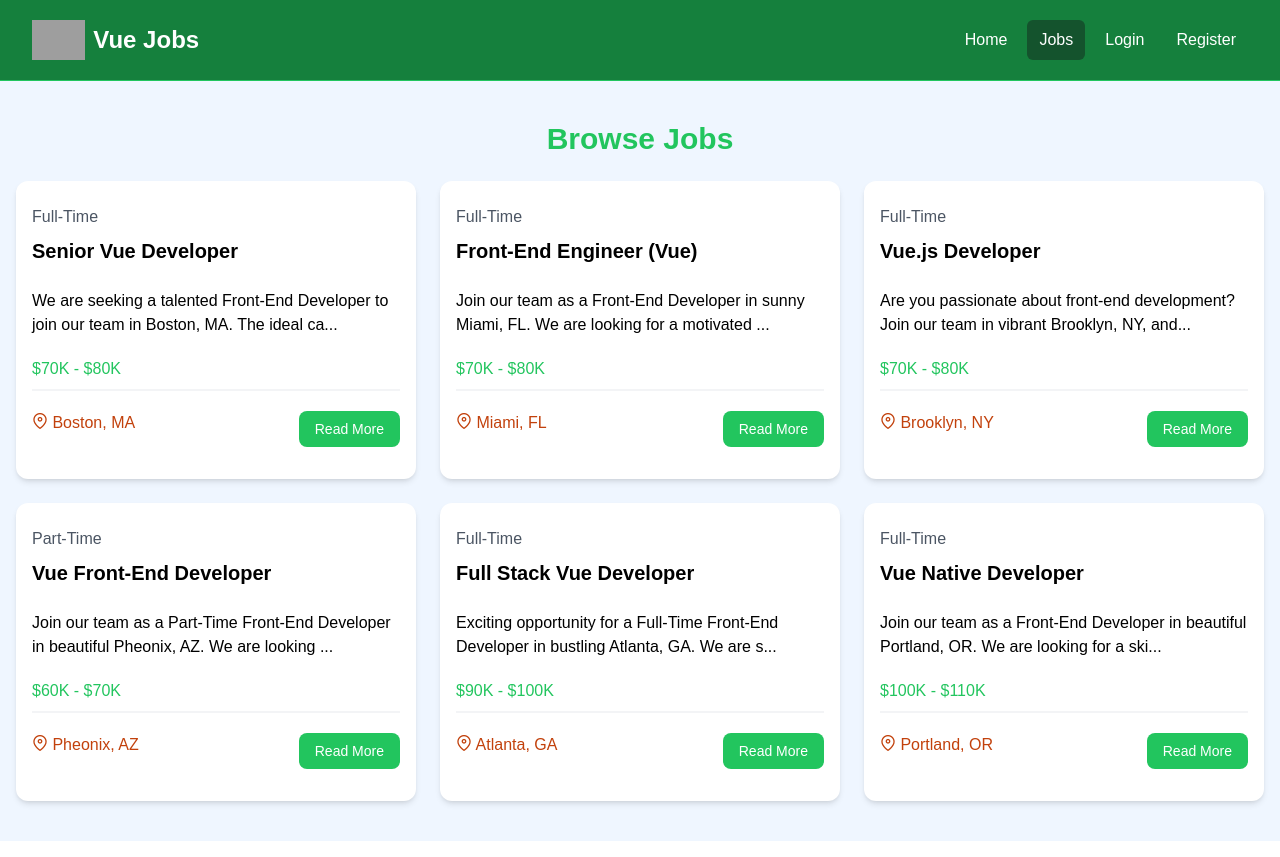
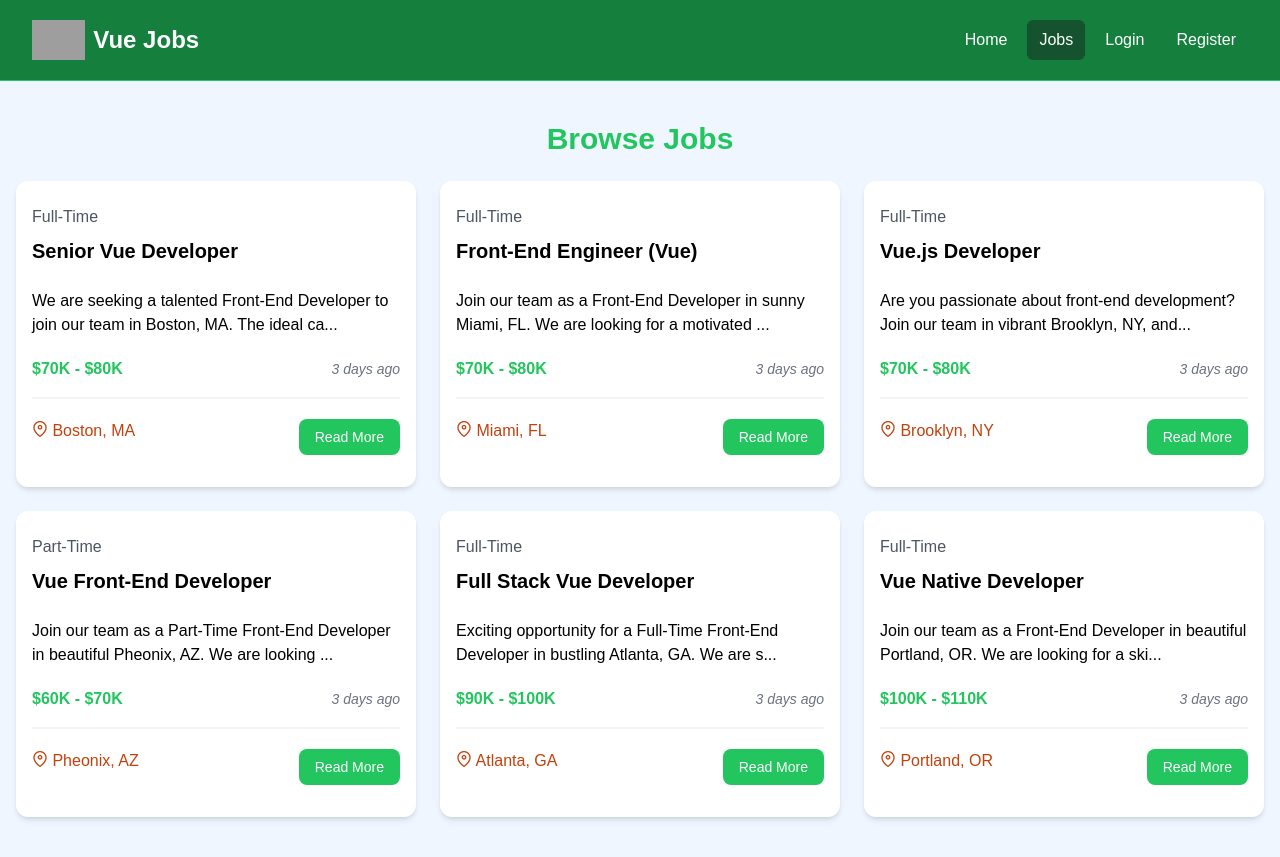
Before and after one commit to MazdakAmin/job-portal, a Vue app: page /jobs in a window 1280 px wide. Built offline with nearby package versions, Linux system fonts and the light colour scheme; grey boxes are pictures that could not be loaded.

Commit message:
ui changes on job

```diff
--- a/src/components/JobListing.vue
+++ b/src/components/JobListing.vue
@@ -9,7 +9,10 @@
         {{ turenCateDis }}
       </div>
 
-      <h3 class="text-green-500 mb-2">{{ job.salary }}</h3>
+      <div class="flex justify-between items-center mb-4">
+                            <h3 class="text-green-500 font-bold">{{ job.salary }}</h3>
+                            <p class="text-sm text-gray-500 italic">3 days ago</p>
+                        </div>
 
       <div class="border border-gray-100 mb-5"></div>
 
--- a/src/router/index.js
+++ b/src/router/index.js
@@ -74,10 +74,10 @@ const router = createRouter({
   routes,
 });
 
+const publicRoutes = ['home', 'jobs', 'job', 'login', 'register'];
 router.beforeEach((to, from, next) => {
   const authStore = useAuthStore;
   const { isLogin, type } = authStore();
-  const publicRoutes = ['home', 'jobs', 'job', 'login', 'register'];
   if (!isLogin && !publicRoutes.includes(to.name)) {
     return next({ name: 'home' });
   }
--- a/src/views/JobView.vue
+++ b/src/views/JobView.vue
@@ -17,17 +17,16 @@
                         <h3 class="text-green-800 text-lg font-bold mb-6">
                             Job Description
                         </h3>
-
                         <p class="mb-4">
                             We are seeking a talented Front-End Developer to join our team in
                             Boston, MA. The ideal candidate will have strong skills in HTML,
                             CSS, and JavaScript, with experience working with modern
                             JavaScript frameworks such as Vue or Angular.
                         </p>
-
-                        <h3 class="text-green-800 text-lg font-bold mb-2">Salary</h3>
-
-                        <p class="mb-4">$70k - $80K / Year</p>
+                        <div class="flex justify-between items-center mb-4">
+                            <h3 class="text-green-500 font-bold">$50</h3>
+                            <p class="text-sm text-gray-500 italic">3 days ago</p>
+                        </div>
                     </div>
                 </main>
 
```
